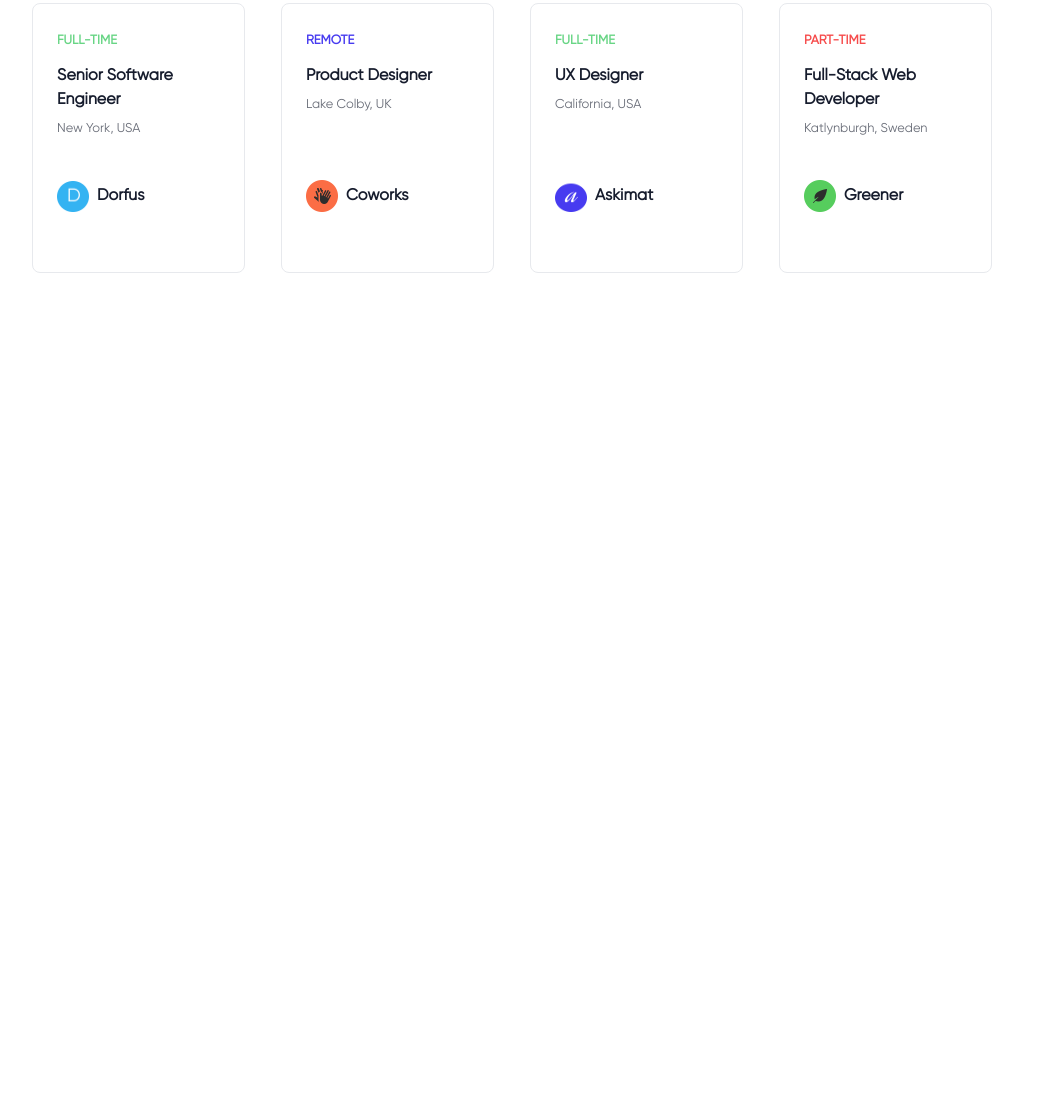
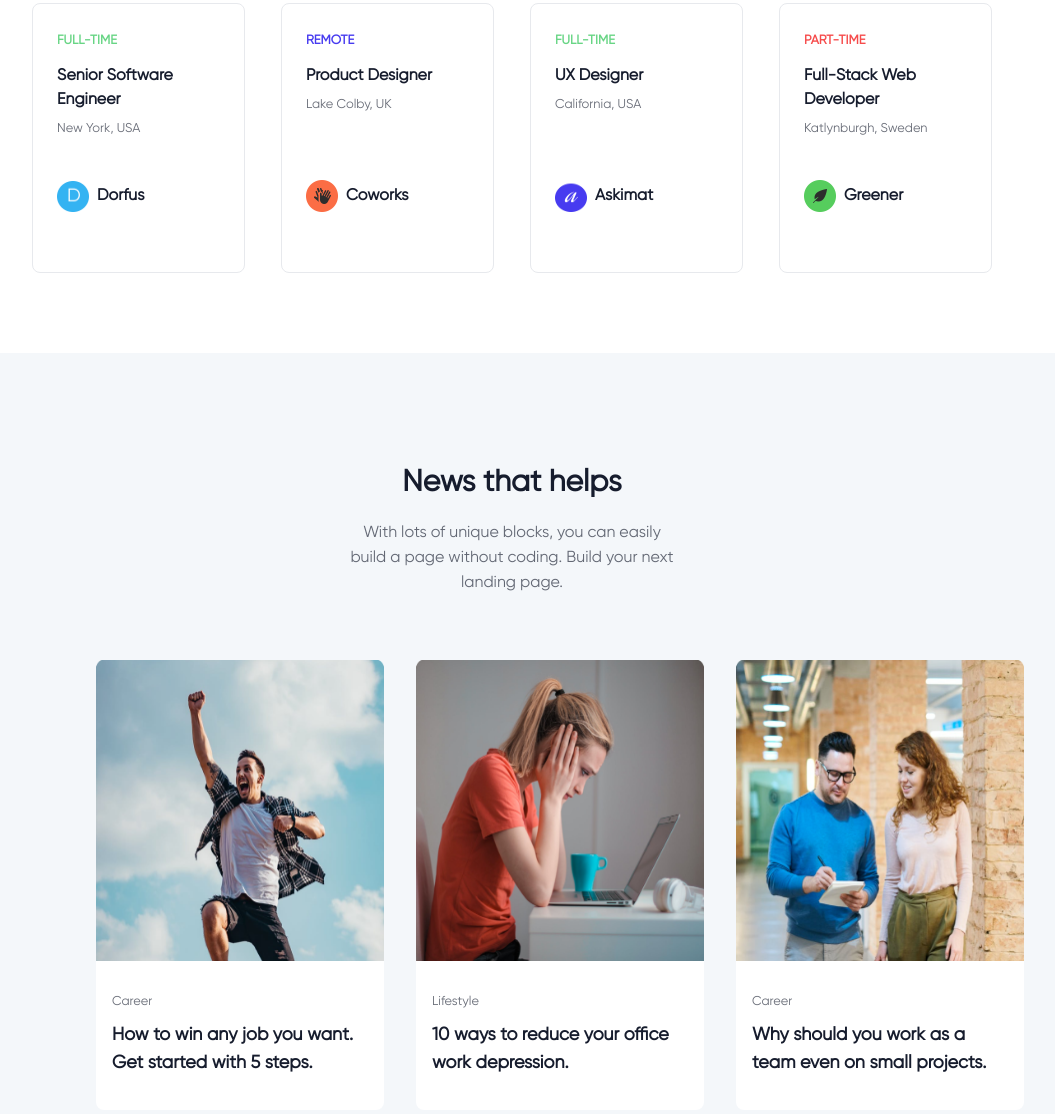
Before and after one commit to Juadebfm/august_tailwind_class, a website: page src/index.html in a window 1280 px wide. Shown: the part 3320-4434 px from the top of the page, without its empty margins (128-1183 px from the left). Before the commit the page ends 3673 px from the top, so only its background shows below. Drawn offline with nearby package versions, Linux system fonts and the light colour scheme; files whose address does not match are found by name.

Commit message:
feat: created the fifth section

```diff
--- a/src/index.html
+++ b/src/index.html
@@ -337,6 +337,48 @@
         </div>
       </div>
     </section>
+
+    <!-- section 5 -->
+    <section class="bg-js_bg2 py-28 px-56">
+      <div class="flex flex-col items-center justify-center">
+        <h2 class="text-3xl font-bold">News that helps</h2>
+        <p class="mt-5 w-[40%] text-center text-js_deep_blue/65  leading-[25px]">
+          With lots of unique blocks, you can easily build a page without
+          coding. Build your next landing page.
+        </p>
+      </div>
+
+      <!-- img div  -->
+      <div class="mt-16 flex space-x-8">
+        <div class="bg-white w-[350px] h-[450px] rounded-lg">
+          <img src="../job-site img/jumping-dude.png" alt="A man jumping" class="w-[350px] h-[301px]">
+
+          <div class="px-4 mt-7 ">
+            <small class="text-js_deep_blue/65">Career</small>
+            <h3 class="font-bold text-lg w-64 mt-2">How to win any job you want. Get started with 5 steps.</h3>
+          </div>
+        </div>
+
+        <div class="bg-white w-[350px] h-[450px] rounded-lg">
+          <img src="../job-site img/overwhelmed.png" alt="A lady stressed due to work" class="w-[350px] h-[301px]">
+
+          <div class="px-4 mt-7 ">
+            <small class="text-js_deep_blue/65">Lifestyle</small>
+            <h3 class="font-bold text-lg w-64 mt-2">10 ways to reduce your office work depression.</h3>
+          </div>
+        </div>
+
+        <div class="bg-white w-[350px] h-[450px] rounded-lg">
+          <img src="../job-site img/collaborating.png" alt="Two people collaborating" class="w-[350px] h-[301px]">
+
+          <div class="px-4 mt-7 ">
+            <small class="text-js_deep_blue/65">Career</small>
+            <h3 class="font-bold text-lg w-64 mt-2">Why should you work as a team even on small projects.</h3>
+          </div>
+        </div>
+
+      </div>
+    </section>
   </main>
 </body>
 
```
Also changed, not shown: job-site img/message.png (added), src/output.css.
